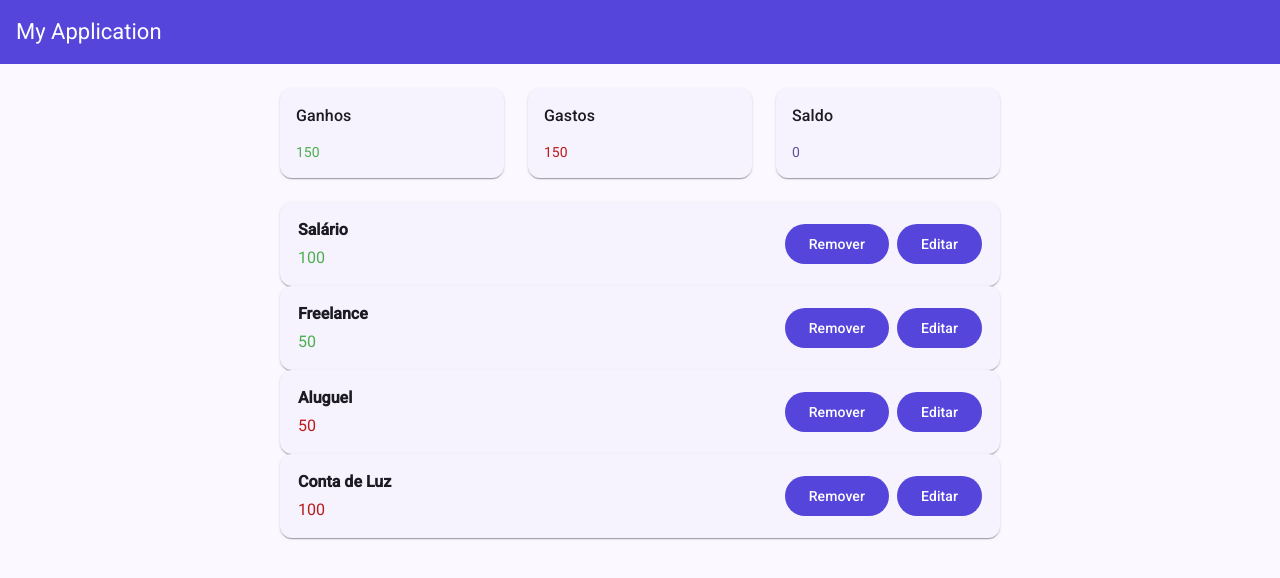
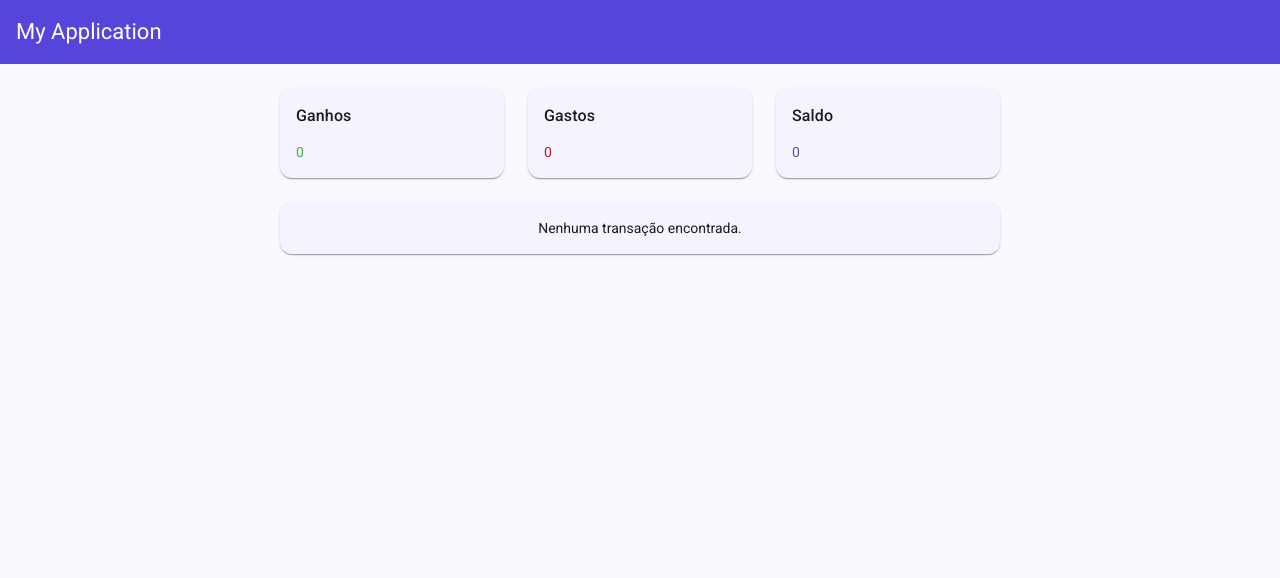
Before and after one commit to Jardel-Machado/gerenciador-financeiro-code-dimension, an Angular app: page /home in a window 1280 px wide. Shown: the top 578 px of the page. Built offline with nearby package versions, Linux system fonts and the light colour scheme.

Commit message:
chore: instala json-server

```diff
--- /dev/null
+++ b/db.json
@@ -0,0 +1,8 @@
+{
+  "transactions": [
+    { "id": 1, "title": "Salário", "value": 100, "type": "TransactionType.INCOME" },
+    { "id": 2, "title": "Freelance", "value": 50, "type": "TransactionType.INCOME" },
+    { "id": 3, "title": "Aluguel", "value": 50, "type": "TransactionType.OUTCOME" },
+    { "id": 4, "title": "Conta de Luz", "value": 100, "type": "TransactionType.OUTCOME" }
+  ]
+}
--- a/package.json
+++ b/package.json
@@ -6,6 +6,7 @@
     "start": "ng serve",
     "build": "ng build",
     "watch": "ng build --watch --configuration development",
+    "start:server": "json-server db.json --watch --delay 500",
     "test": "ng test"
   },
   "prettier": {
@@ -38,6 +39,7 @@
     "@angular/compiler-cli": "^20.1.0",
     "@types/jasmine": "~5.1.0",
     "jasmine-core": "~5.8.0",
+    "json-server": "^0.17.4",
     "karma": "~6.4.0",
     "karma-chrome-launcher": "~3.2.0",
     "karma-coverage": "~2.2.0",
--- a/src/app/home/pages/home/home.ts
+++ b/src/app/home/pages/home/home.ts
@@ -2,7 +2,6 @@ import { Component, signal } from '@angular/core';
 import { Balance } from 'src/app/home/components/balance/balance';
 import { Transaction } from 'src/app/shared/transaction/interfaces/transaction';
 import { TransactionItem } from '../../components/transaction-item/transaction-item';
-import { TransactionType } from 'src/app/shared/transaction/enums/transaction-type';
 import { NoTransactions } from 'src/app/home/components/no-transactions/no-transactions';
 
 @Component({
@@ -13,9 +12,6 @@ import { NoTransactions } from 'src/app/home/components/no-transactions/no-trans
 })
 export class Home {
   transactions = signal<Transaction[]>([
-    { title: 'Salário', value: 100, type: TransactionType.INCOME },
-    { title: 'Freelance', value: 50, type: TransactionType.INCOME },
-    { title: 'Aluguel', value: 50, type: TransactionType.OUTCOME },
-    { title: 'Conta de Luz', value: 100, type: TransactionType.OUTCOME },
+
   ]);
 }
```
Also changed, not shown: 1 other file (tests, documents, lock files or other folders).
